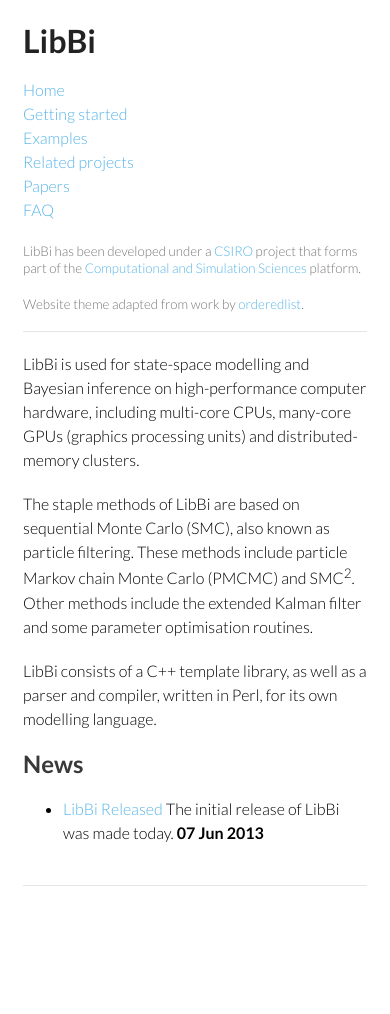
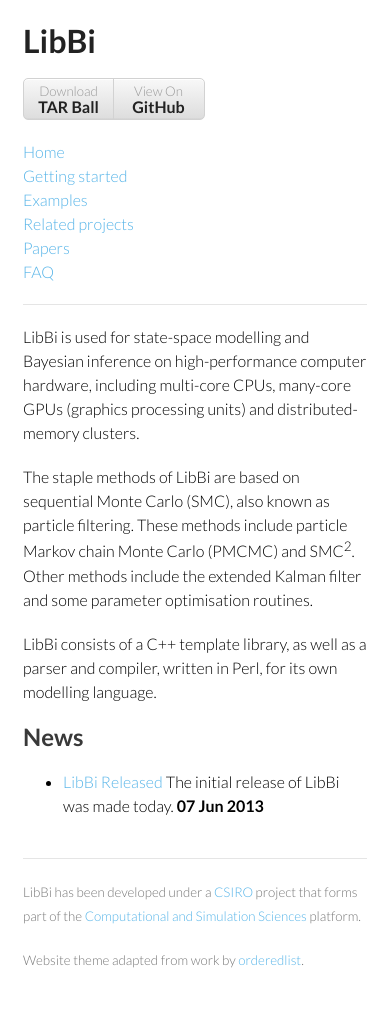
Before and after one commit to lawmurray/LibBi, a Jekyll site: the page built from 00-index.md, in a window 390 px wide. Built offline with Jekyll 4.4.1, drawn with Linux system fonts in a browser that asks for light colours; before the commit the page ends 929 px from its top, so only the background shows below that.

Commit message:
Fixes for mobile devices: download buttons should now appear, acknowledgements should appear in footer not header.

```diff
--- a/_includes/footer.html
+++ b/_includes/footer.html
@@ -1,5 +1,10 @@
       </section>
       <footer>
+        <p class="acknowledgements"><small>LibBi has been developed under a <a href="http://www.csiro.au">CSIRO</a>
+project that forms part of the <a href="http://www.csiro.au/en/Organisation-Structure/Divisions/Mathematics-Informatics-and-Statistics/Computational-simulation-sciences.aspx">Computational and Simulation
+Sciences</a> platform.</small></p>
+
+        <p class="acknowledgements"><small>Website theme adapted from work by <a href="https://github.com/orderedlist">orderedlist</a>.</small></p>
       </footer>
     </div>
     <script src="/javascripts/scale.fix.js"></script>
--- a/_includes/header.html
+++ b/_includes/header.html
@@ -30,11 +30,5 @@
 
         {% include pages.html %}
 
-        <p class="acknowledgements"><small>LibBi has been developed under a <a href="http://www.csiro.au">CSIRO</a>
-project that forms part of the <a href="http://www.csiro.au/en/Organisation-Structure/Divisions/Mathematics-Informatics-and-Statistics/Computational-simulation-sciences.aspx">Computational and Simulation
-Sciences</a> platform.</small></p>
-
-        <p class="acknowledgements"><small>Website theme adapted from work by <a href="https://github.com/orderedlist">orderedlist</a>.</small></p>
-
       </header>
       <section>
--- a/stylesheets/styles.css
+++ b/stylesheets/styles.css
@@ -247,10 +247,6 @@
   body {
     padding:15px;
   }
-
-  header ul.buttons {
-    display:none;
-  }
 }
 
 @media print {
```
